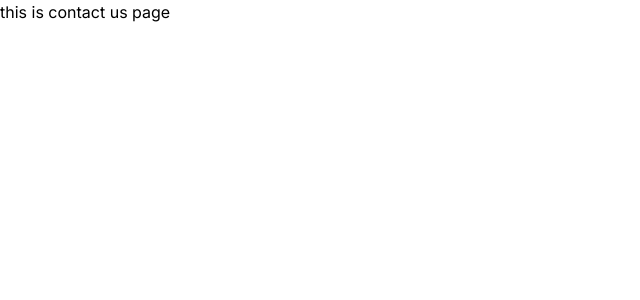
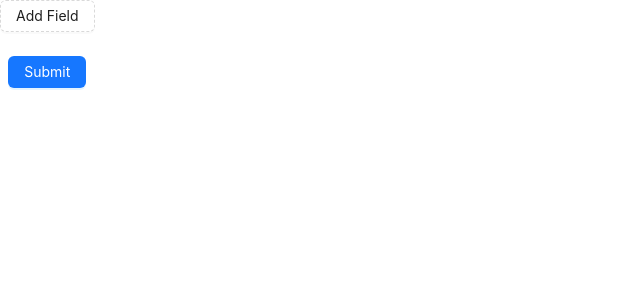
Before and after one commit to deept179/APC-Global-Exporters, a Next.js app: page /admin/contact-us in a window 1280 px wide. Shown: the top 300 px of the page, without its empty margins (0-640 px from the left). Built offline with nearby package versions, Linux system fonts and the light colour scheme.

Commit message:
CORS related debugging

```diff
--- a/src/app/admin/contact-us/page.js
+++ b/src/app/admin/contact-us/page.js
@@ -1,10 +1,90 @@
-import React from 'react'
-import AdminLayout from '../page';
+// import React from 'react'
+// import AdminLayout from '../page';
+
+// const ContactUs = () => {
+//   return (
+//     <div>this is contact us page</div>
+//   )
+// }
+
+// export default ContactUs;
+"use client";
+import React, { useState } from 'react';
+import { Form, Input, Button, Checkbox, Space } from 'antd';
 
 const ContactUs = () => {
+  const [formFields, setFormFields] = useState([]);
+
+  const onFinish = (values) => {
+    console.log('Submitted values:', values);
+  };
+
+  const addFormField = () => {
+    setFormFields((prevFields) => [
+      ...prevFields,
+      {
+        name: `field-${prevFields.length}`,
+        label: '',
+        required: true,
+      },
+    ]);
+  };
+
+  const removeFormField = (fieldIndex) => {
+    setFormFields((prevFields) => prevFields.filter((field, index) => index !== fieldIndex));
+  };
+
   return (
-    <div>this is contact us page</div>
-  )
-}
+    <div className='h-screen flex align-center'>
+      <Form
+        name="contactForm"
+        layout="vertical"
+        onFinish={onFinish}
+        autoComplete="off"
+      >
+        {formFields.map((field, index) => (
+          <Space key={field.name} className="flex w-full">
+            <Form.Item
+              label="Field Label"
+              name={[field.name, 'label']}
+              initialValue={field.label}
+              rules={[
+                {
+                  required: true,
+                  message: 'Please enter the field label',
+                },
+              ]}
+              className='flex-1'
+            >
+              <Input placeholder="Field Label" />
+            </Form.Item>
+
+            <Form.Item
+              label="Required"
+              name={[field.name, 'required']}
+              initialValue={field.required}
+              valuePropName="checked"
+              className='flex-none'
+            >
+              <Checkbox />
+            </Form.Item>
+
+            {formFields.length > 1 && (
+              <Button className="flex-none" onClick={() => removeFormField(index)}>Remove</Button>
+            )}
+          </Space>
+        ))}
+
+        <Form.Item className='flex justify-center'>
+          <Button type="dashed" onClick={addFormField}>Add Field</Button>
+        </Form.Item>
+
+        <Form.Item className='flex justify-center'>
+          <Button type="primary" htmlType="submit">Submit</Button>
+        </Form.Item>
+      </Form>
+    </div>
+  );
+};
 
 export default ContactUs;
--- a/src/app/pages/login/page.js
+++ b/src/app/pages/login/page.js
@@ -12,12 +12,15 @@ const Login = () => {
 
   const onFinish = () => {
     console.log('Success:', loginData);
+    // const sendData = JSON.stringify(loginData)
     LoginAPICall(loginData);
   };
 
   const LoginAPICall = async (data) => {
     try {
+      console.log("daataaaaaaaa: ",data)
       const LoginData = await loginAPI(data);
+      console.log("LodinData: ", loginData)
 
     } catch (error) {
       console.log(error)
```
Also changed, not shown: 1 other file (tests, documents, lock files or other folders).
